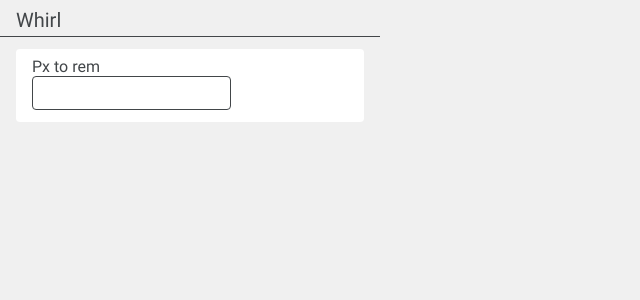
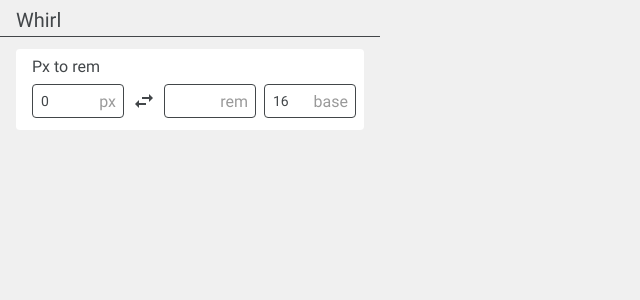
Before and after one commit to nickxgrom/whirl, a React (Vite) app: page / in a window 1280 px wide. Shown: the top 300 px of the page, without its empty margins (0-640 px from the left). Built offline with nearby package versions, Linux system fonts and the light colour scheme.

Commit message:
update(src/components/PxToRem.jsx): section logic

```diff
--- a/src/components/PxToRem.jsx
+++ b/src/components/PxToRem.jsx
@@ -2,20 +2,73 @@
 import {useState} from "react";
 
 function PxToRem() {
-    const [value, setValue] = useState('')
+    const [pxValue, setPxValue] = useState(0)
+    const [remValue, setRemValue] = useState("")
+    const [baseValue, setBaseValue] = useState(16)
 
-    function handleChange(e) {
-        setValue(e.target.value)
+    function handlePxChange(event) {
+        const value = event.target.value
+
+        setPxValue(value)
+        if (+value) {
+            setRemValue(calcValues(+value, null, +baseValue))
+        }
+    }
+
+    function handleRemChange(event) {
+        const value = event.target.value
+
+        setRemValue(value)
+        if (+value) {
+            setPxValue(calcValues(null, +value, +baseValue))
+        }
+    }
+
+    function handleBaseChange(event) {
+        const value = event.target.value
+
+        setBaseValue(value)
+        if (+value) {
+            setRemValue(calcValues(+pxValue, null, +value))
+        }
+    }
+
+    function calcValues(px, rem, base) {
+        if (typeof px === "number") {
+            if (base === 0) {
+                return 0
+            }
+            return px / base
+        }
+        if (typeof rem === "number") {
+            return rem * base
+        }
     }
 
     return (
         <div className="section-card">
             <div className="section-title">Px to rem</div>
-            <WInput
-                value={value}
-                onChange={handleChange}
-                type="number"
-            />
+            <div className="section_px-to-rem_flex">
+                <WInput
+                    value={pxValue}
+                    onChange={handlePxChange}
+                    type="number"
+                    appendText="px"
+                />
+                <img src="../../public/swap-horizontal.svg" alt=""/>
+                <WInput
+                    value={remValue}
+                    onChange={handleRemChange}
+                    type="number"
+                    appendText="rem"
+                />
+                <WInput
+                    value={baseValue}
+                    onChange={handleBaseChange}
+                    type="number"
+                    appendText="base"
+                />
+            </div>
         </div>
     )
 }
--- a/src/styles/index.css
+++ b/src/styles/index.css
@@ -7,10 +7,19 @@
     --main-background: #F0F0F0;
     --main-card-background: #FFF;
     --main-text-color: #424649;
+    --black-04: rgba(0, 0, 0, .4);
+}
+
+* {
+    font-family: "Roboto", serif;
+}
+
+html {
+    width: 380px;
+
 }
 
 body {
-    font-family: "Roboto", serif;
     margin: 0;
     background: var(--main-background);
     color: var(--main-text-color);
@@ -26,6 +35,7 @@
     /*position: absolute;*/
     /*left: 50%;*/
     /*transform: translateX(-50%);*/
+    box-sizing: border-box;
 }
 
 .header-title {
@@ -44,10 +54,35 @@
 }
 
 .section-title {
+    padding-bottom: 8px;
 }
 
 .section-card {
     background: var(--main-card-background);
     border-radius: 4px;
     padding: 8px 16px 12px 16px;
+    /*display: block;*/
+    min-width: 0;
+    box-sizing: border-box;
+    flex-shrink: 1;
+    flex-grow: 0;
 }
+
+.section_px-to-rem_flex {
+    display: flex;
+    gap: 8px;
+}
+
+.section_px-to-rem_flex {
+    display: flex;
+    gap: 8px;
+}
+
+.section_px-to-rem_flex {
+    display: flex;
+    gap: 8px;
+}
+
+.section_px-to-rem_flex .w-input input {
+    width: 92px;
+}
```
Also changed, not shown: public/swap-horizontal.svg (added).
